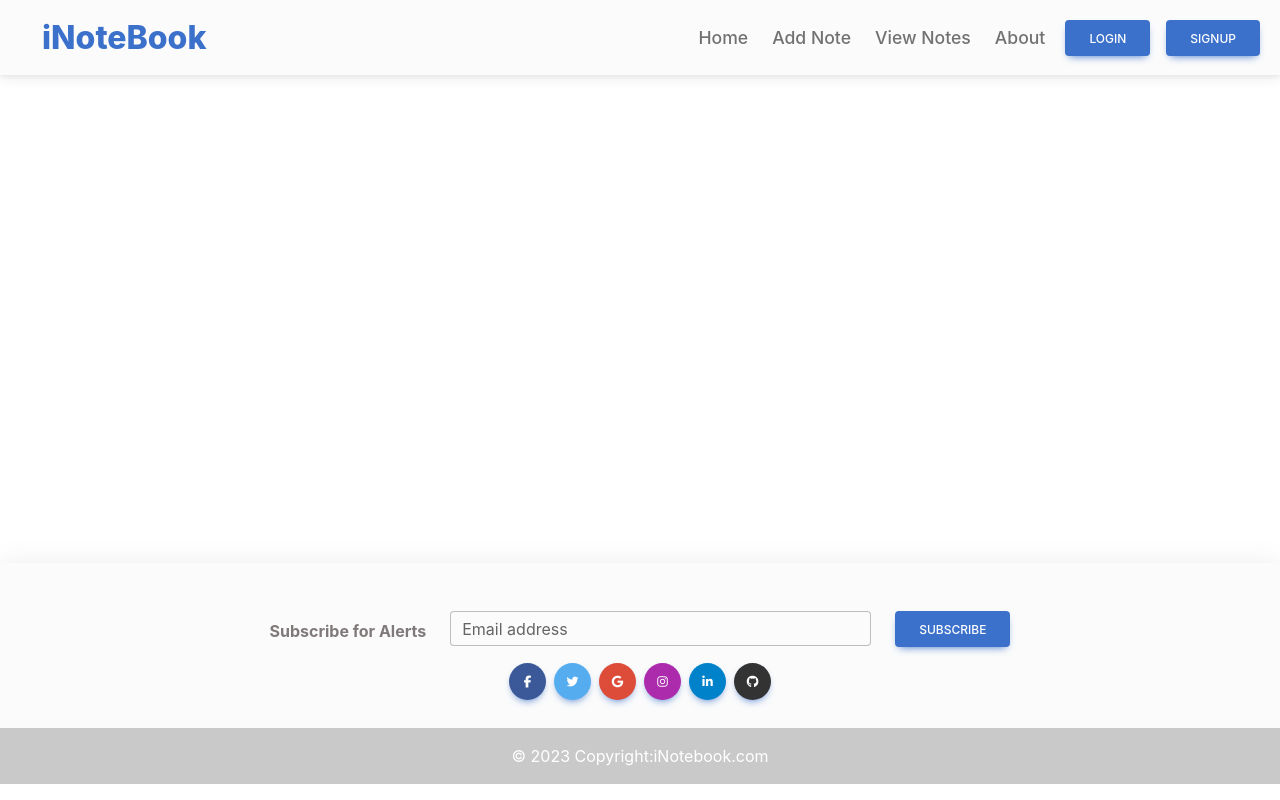
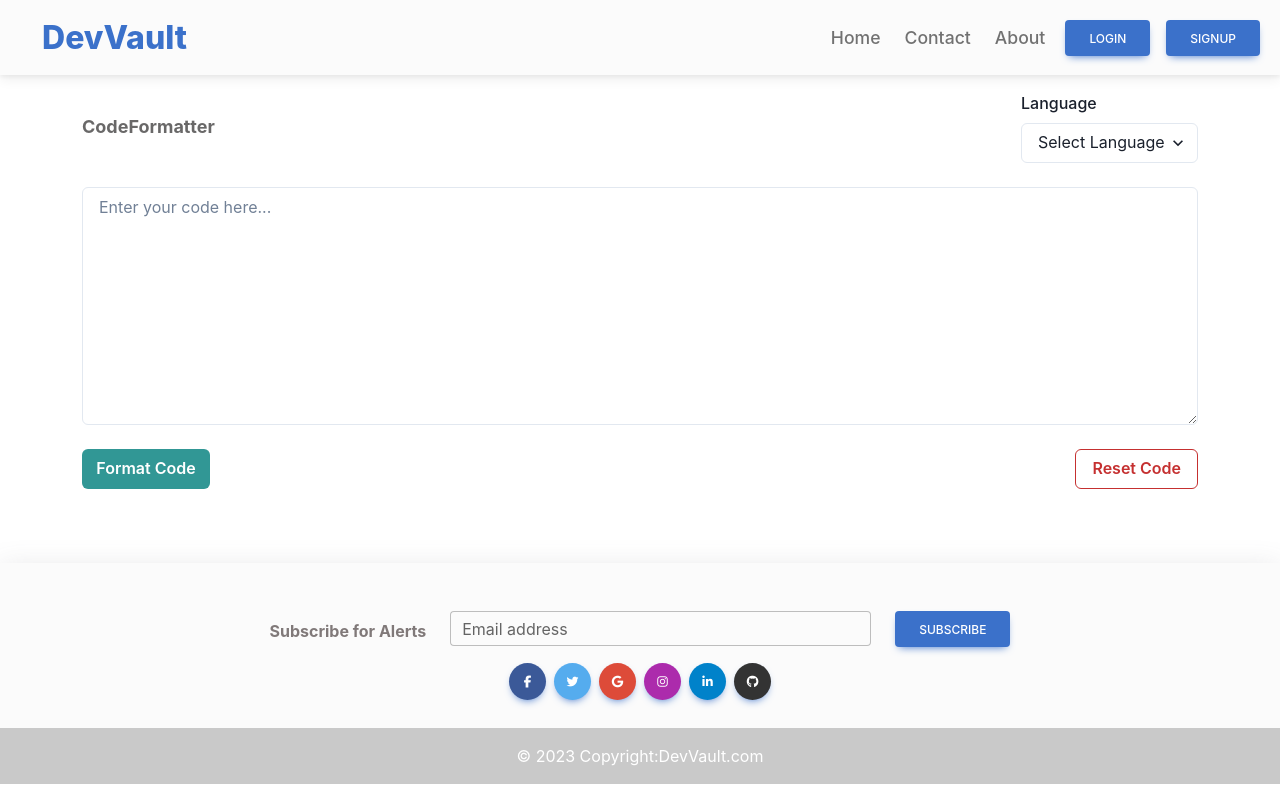
Before and after one commit to Shashan-k08/DevVault, a React (Create React App) app in the folder frontend/: page /devVault/codeFormatter in a window 1280 px wide. Built offline with nearby package versions, Linux system fonts and the light colour scheme.

Commit message:
bugs fixed

```diff
--- a/frontend/src/App.js
+++ b/frontend/src/App.js
@@ -47,8 +47,8 @@ function App() {
               <Route exact path='/signup' element={<SignUp showalert={showalert} />} />
               <Route exact path='/footer' element={<Footer showalert={showalert} />} />
               <Route exact path='/newnote' element={<Newnote showalert={showalert} />} />
-              <Route exact path='/inotebook/codeVault' element={<CodeVault/>} />
-              <Route exact path='/inotebook/codeFormatter' element={<CodeFormatter/>} />
+              <Route exact path='/devVault/codeVault' element={<CodeVault/>} />
+              <Route exact path='/devVault/codeFormatter' element={<CodeFormatter/>} />
 
             </Routes>
           </div>
--- a/frontend/src/Components/Footer.jsx
+++ b/frontend/src/Components/Footer.jsx
@@ -97,7 +97,7 @@ const Footer = () => {
       <div className='text-center p-3' style={{ backgroundColor: 'rgba(0, 0, 0, 0.2)' }}>
         © 2023 Copyright:
         <a className='text-white' href='https://mdbootstrap.com/'>
-          iNotebook.com
+          DevVault.com
         </a>
       </div>
     </MDBFooter>
--- a/frontend/src/Components/Home.jsx
+++ b/frontend/src/Components/Home.jsx
@@ -11,36 +11,54 @@ import {
   Input,
   InputGroup,
   InputRightElement,
-
 } from "@chakra-ui/react";
-import { SearchIcon,  ExternalLinkIcon} from "@chakra-ui/icons";
+import { SearchIcon, ExternalLinkIcon } from "@chakra-ui/icons";
 
 const Home = () => {
   const navigate = useNavigate();
   const [searchTerm, setSearchTerm] = useState("");
 
   const tools = [
-    { name: "CodeVault", description: "Keep Your Reusable Code Safely and Securely" },
+    {
+      name: "CodeVault",
+      description: "Keep Your Reusable Code Safely and Securely",
+      path: "/devVault/codeVault",
+    },
     {
       name: "Code-Formatter",
       description: "Effortlessly format C++, Java, and Python code",
+      path: "/devVault/codeFormatter",
     },
     {
       name: "RegexBuilder",
       description:
         "Create, test, and refine your regular expressions with ease.",
+      path: "/devVault/regexBuilder",
     },
     {
       name: "Text Formatter",
       description: "Seamlessly format and clean up your text.",
+      path: "/devVault/textFormatter",
     },
-    { name: "NoteSafe", description: "Save The important Notes Securely" },
-    { name: "SafeKeep", description: "Keep The Important documents Securely" },
+    {
+      name: "NoteSafe",
+      description: "Save The important Notes Securely",
+      path: "/devVault/noteSafe",
+    },
+    {
+      name: "SafeKeep",
+      description: "Keep The Important documents Securely",
+      path: "/devVault/safeKeep",
+    },
   ];
 
   const filteredTools = tools.filter((tool) =>
     tool.name.toLowerCase().includes(searchTerm.toLowerCase())
   );
+
+  const handleCardClick = (path) => {
+    navigate(path);
+  };
 
   return (
     <div className="fl-c service-wrapper">
@@ -63,7 +81,7 @@ const Home = () => {
       {/* Tools Display */}
       <div className="services-card">
         {filteredTools.map((tool, index) => (
-          <Card key={index} align="center">
+          <Card key={index} align="center" onClick={() => handleCardClick(tool.path)}>
             <CardHeader>
               <Heading size="md">{tool.name}</Heading>
             </CardHeader>
@@ -71,7 +89,7 @@ const Home = () => {
               <Text>{tool.description}</Text>
             </CardBody>
             <CardFooter>
-           See more <ExternalLinkIcon/>
+              See more <ExternalLinkIcon />
             </CardFooter>
           </Card>
         ))}
--- a/frontend/src/Components/Navbar.jsx
+++ b/frontend/src/Components/Navbar.jsx
@@ -3,7 +3,6 @@ import { Link,useLocation } from "react-router-dom";
 import { useEffect } from 'react';
 import { useNavigate } from "react-router-dom";
 import useCustomToast from '../hooks/toast.hook';
-import { Avatar, AvatarBadge, AvatarGroup } from '@chakra-ui/react'
 const Navbar=(props)=> {
   const navigate = useNavigate();
 
@@ -26,7 +25,7 @@ const Navbar=(props)=> {
     <div >
     <nav className="navbar navbar-expand-lg bg-light">
     <div className="container-fluid">
-     <Link  className="navbar-brand titl" to="/">iNoteBook</Link>
+     <Link  className="navbar-brand titl" to="/">DevVault</Link>
       <button className="navbar-toggler" type="button" data-bs-toggle="collapse" data-bs-target="#navbarSupportedContent" aria-controls="navbarSupportedContent" aria-expanded="false" aria-label="Toggle navigation">
         <span className="navbar-toggler-icon "></span>
       </button>
@@ -36,10 +35,7 @@ const Navbar=(props)=> {
            <Link   className= {`nav-link ${location.pathname==="/"?"active":""}`} aria-current="page" to="/"   >Home</Link>
           </li>
           <li className="nav-item mx-1">
-           <Link  className= {`nav-link ${location.pathname==="/newnote"?"active":""}`} to="/newnote"   >Add Note</Link>
-          </li>
-          <li className="nav-item mx-1">
-           <Link  className= {`nav-link ${location.pathname==="/viewnotes"?"active":""}`} to="/viewnotes"   >View Notes</Link>
+           <Link  className= {`nav-link ${location.pathname==="/viewnotes"?"active":""}`} to="/viewnotes"   >Contact</Link>
           </li>
           <li className="nav-item mx-1">
            <Link  className= {`nav-link ${location.pathname==="/about"?"active":""}`} to="/about"   >About</Link>
--- a/frontend/src/Pages/codeFormatter/CodeFormatter.jsx
+++ b/frontend/src/Pages/codeFormatter/CodeFormatter.jsx
@@ -63,7 +63,7 @@ const CodeFormatter = () => {
           <FormLabel>Language</FormLabel>
           <Select
             placeholder="Select Language"
-            value={language}
+
             maxWidth="12rem"
             onChange={(e) => setLanguage(e.target.value)}
             mb={4}
```
